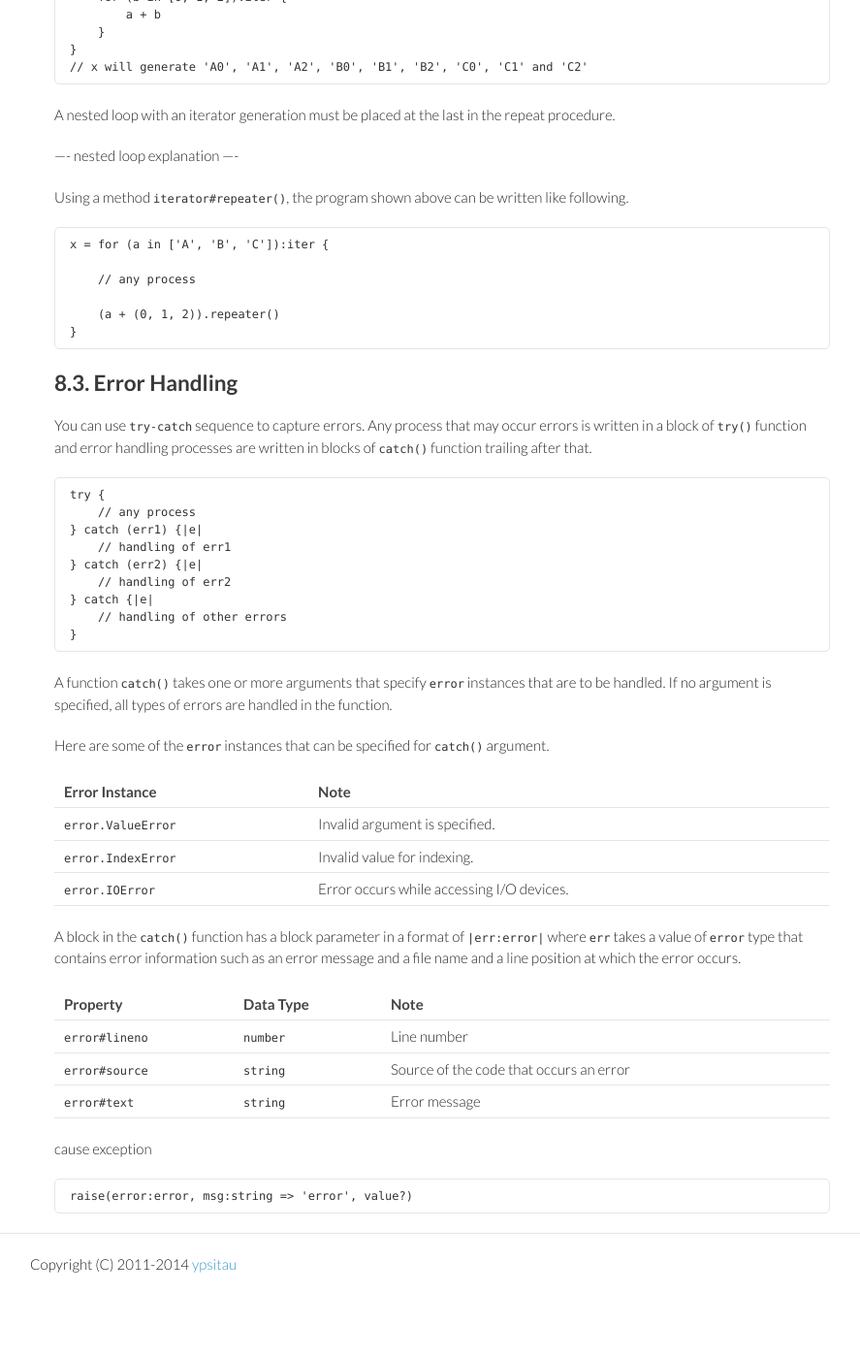
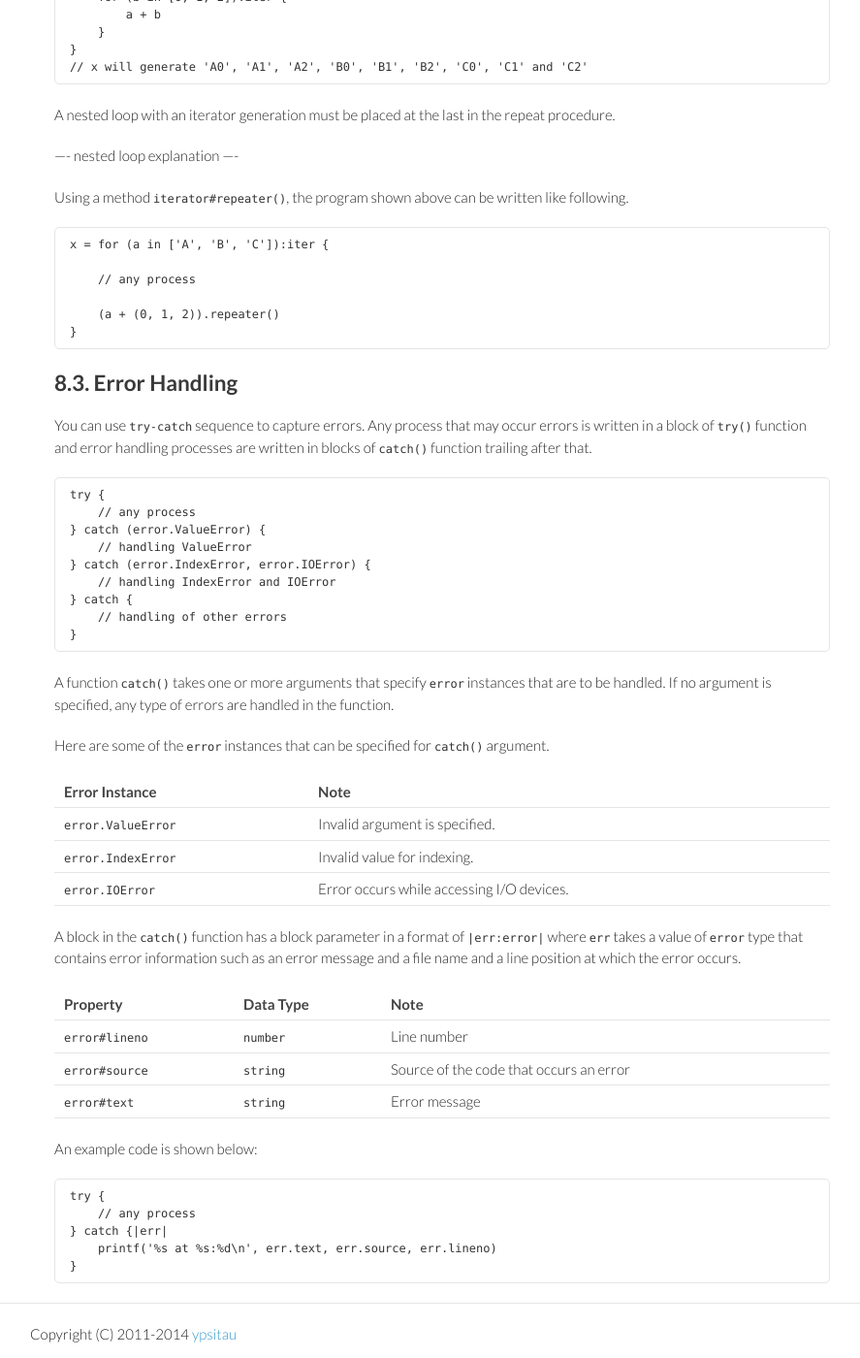
Before and after one commit to rudidude86/gura-lang.github.io, a Jekyll site: the page built from documents/Flow-Control.md, in a window 1280 px wide and 1400 px high, scrolled down 7330 px. Shown: the whole window at 97% size, without its empty margins (184-1071 px from the left). Built offline with Jekyll 4.4.1, drawn with Linux system fonts in a browser that asks for light colours; Markdown is read by kramdown in place of the engine named in the settings; before the commit the page ends 8658 px from its top, so only the background shows below that.

Commit message:
updated document

```diff
--- a/documents/Flow-Control.md
+++ b/documents/Flow-Control.md
@@ -412,16 +412,16 @@ and error handling processes are written in blocks of `catch()` function trailin
 
     try {
         // any process
-    } catch (err1) {|e|
-        // handling of err1
-    } catch (err2) {|e|
-        // handling of err2
-    } catch {|e|
+    } catch (error.ValueError) {
+        // handling ValueError
+    } catch (error.IndexError, error.IOError) {
+        // handling IndexError and IOError
+    } catch {
         // handling of other errors
     }
 
 A function `catch()` takes one or more arguments that specify `error` instances that are to be handled.
-If no argument is specified, all types of errors are handled in the function.
+If no argument is specified, any type of errors are handled in the function.
 
 Here are some of the `error` instances that can be specified for `catch()` argument.
 
@@ -443,6 +443,10 @@ such as an error message and a file name and a line position at which the error
 <tr><td><code>error#text</code></td><td><code>string</code></td><td>Error message</td></tr>
 </table>
 
-cause exception
+An example code is shown below:
 
-    raise(error:error, msg:string => 'error', value?)
+    try {
+        // any process
+    } catch {|err|
+        printf('%s at %s:%d\n', err.text, err.source, err.lineno)
+    }
```
